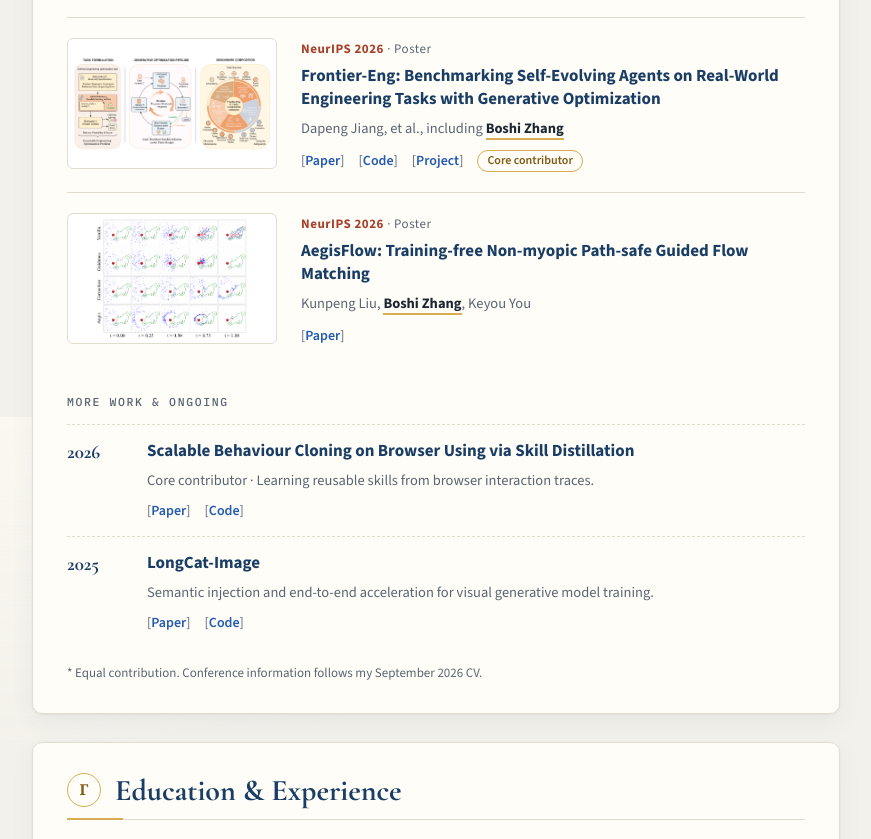
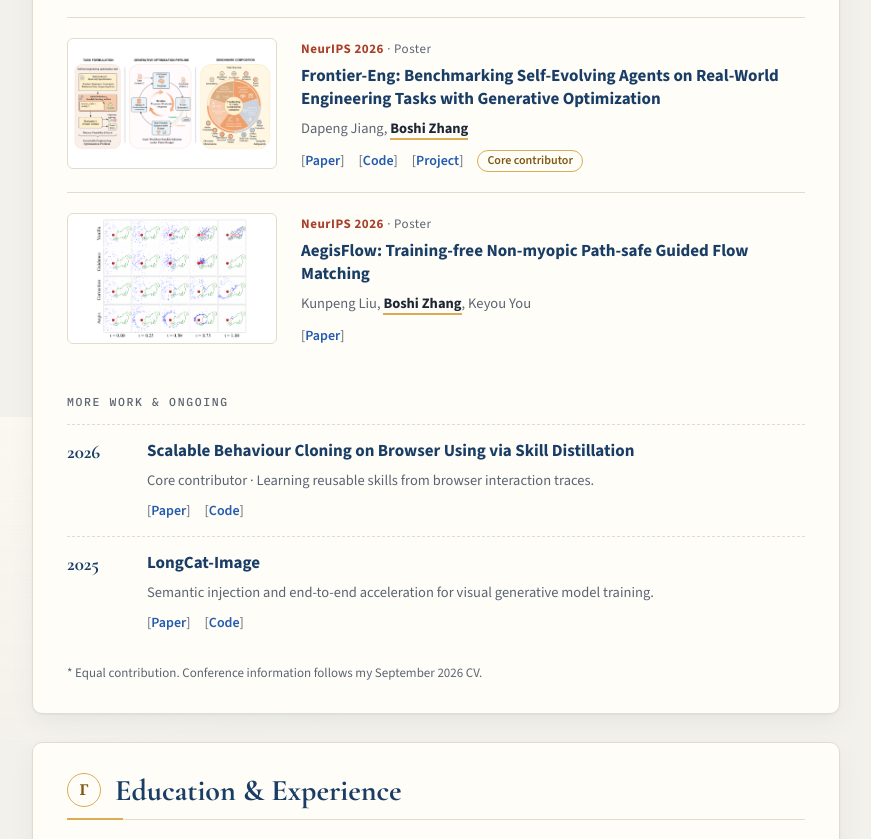
Before and after one commit to DocZbs/doczbs.github.io, a plain HTML site: page index.html in a window 1280 px wide. Shown: the part 1183-2022 px from the top of the page, without its empty margins (368-1239 px from the left). Drawn offline with nearby package versions, Linux system fonts and the light colour scheme.

Commit message:
Place Boshi Zhang directly after Dapeng Jiang

```diff
--- a/index.html
+++ b/index.html
@@ -375,7 +375,7 @@
         <div>
           <p class="venue">NeurIPS 2026 <span>· Poster</span></p>
           <h3><a href="https://arxiv.org/abs/2604.12290">Frontier-Eng: Benchmarking Self-Evolving Agents on Real-World Engineering Tasks with Generative Optimization</a></h3>
-          <p class="authors">Dapeng Jiang, et al., including <span class="me">Boshi Zhang</span></p>
+          <p class="authors">Dapeng Jiang, <span class="me">Boshi Zhang</span></p>
           <div class="links"><a href="https://arxiv.org/abs/2604.12290">Paper</a><a href="https://github.com/EinsiaLab/Frontier-Engineering">Code</a><a href="https://lab.einsia.ai/frontier-eng/">Project</a><span class="role">Core contributor</span></div>
         </div>
       </article>
```
